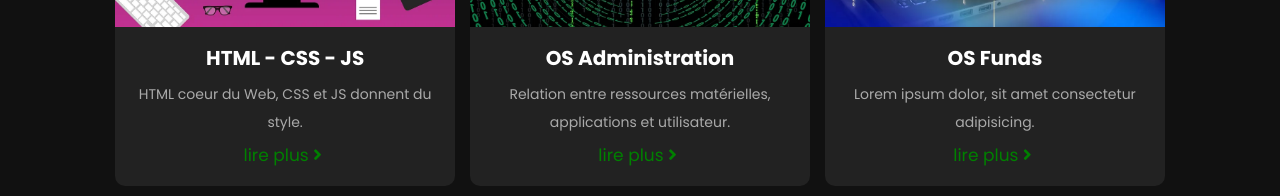
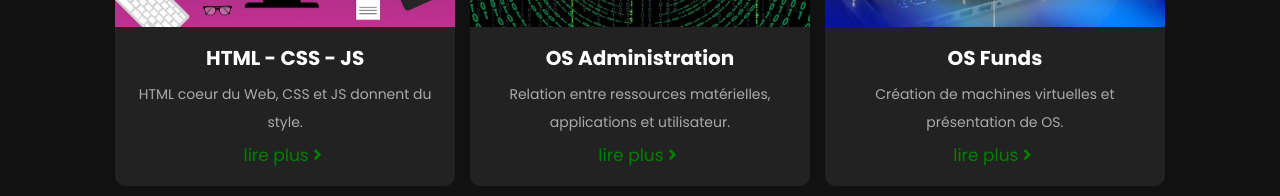
Before and after one commit to clement-vitrat/LesMeilleursRevisions, a plain HTML site: page index.html in a window 1280 px wide. Shown: the part 1417-1613 px from the top of the page. Drawn offline with Linux system fonts and the light colour scheme.

Commit message:
Add files via upload

```diff
--- a/index.html
+++ b/index.html
@@ -158,7 +158,7 @@
                     </div>
                     <div class="content">
                         <h3>OS Funds</h3>
-                        <p>Lorem ipsum dolor, sit amet consectetur adipisicing.</p>
+                        <p>Création de machines virtuelles et présentation de OS.</p>
                         <a href="html/os_funds.html">lire plus <i class="fas fa-angle-right"></i></a>
                     </div>
                 </div>
```
